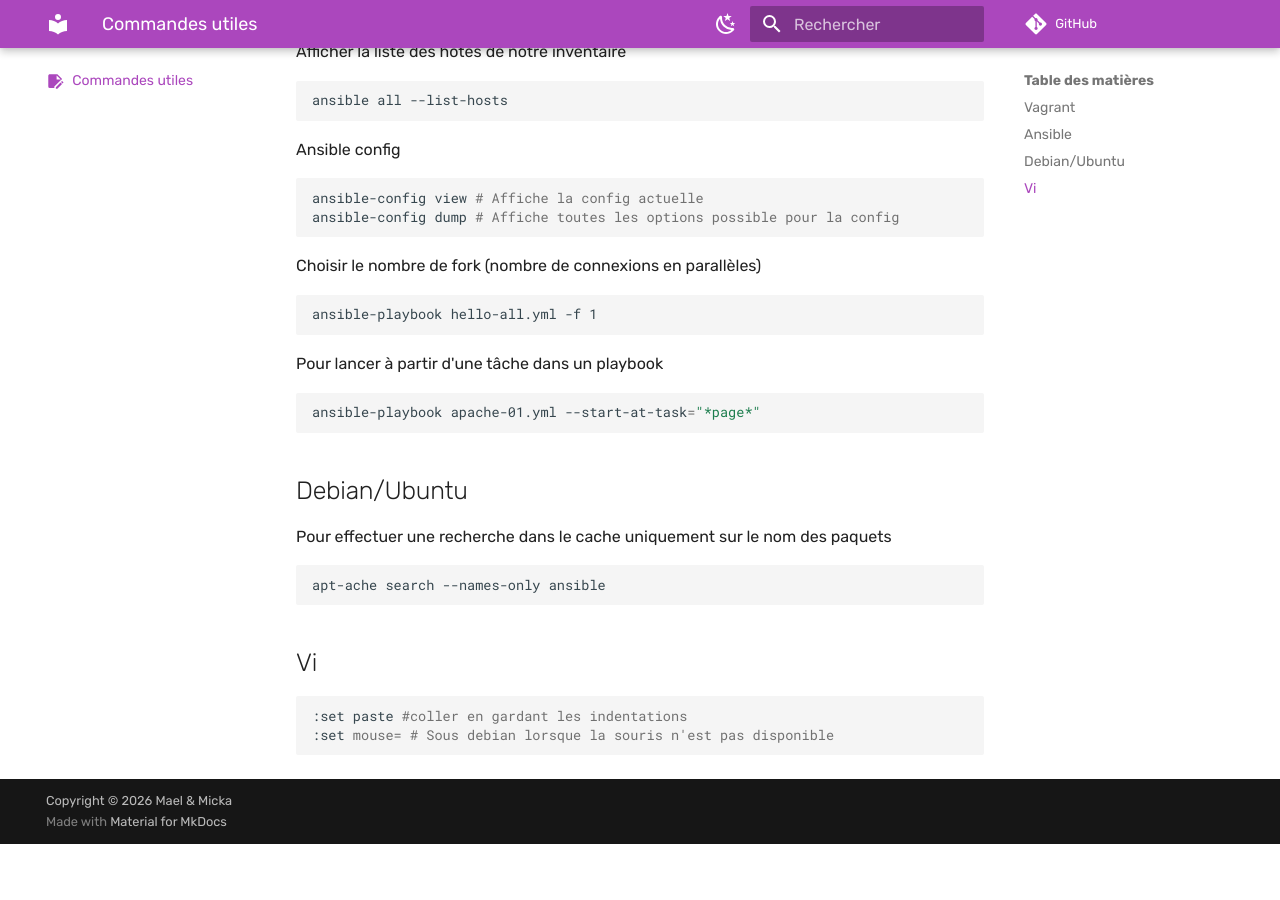
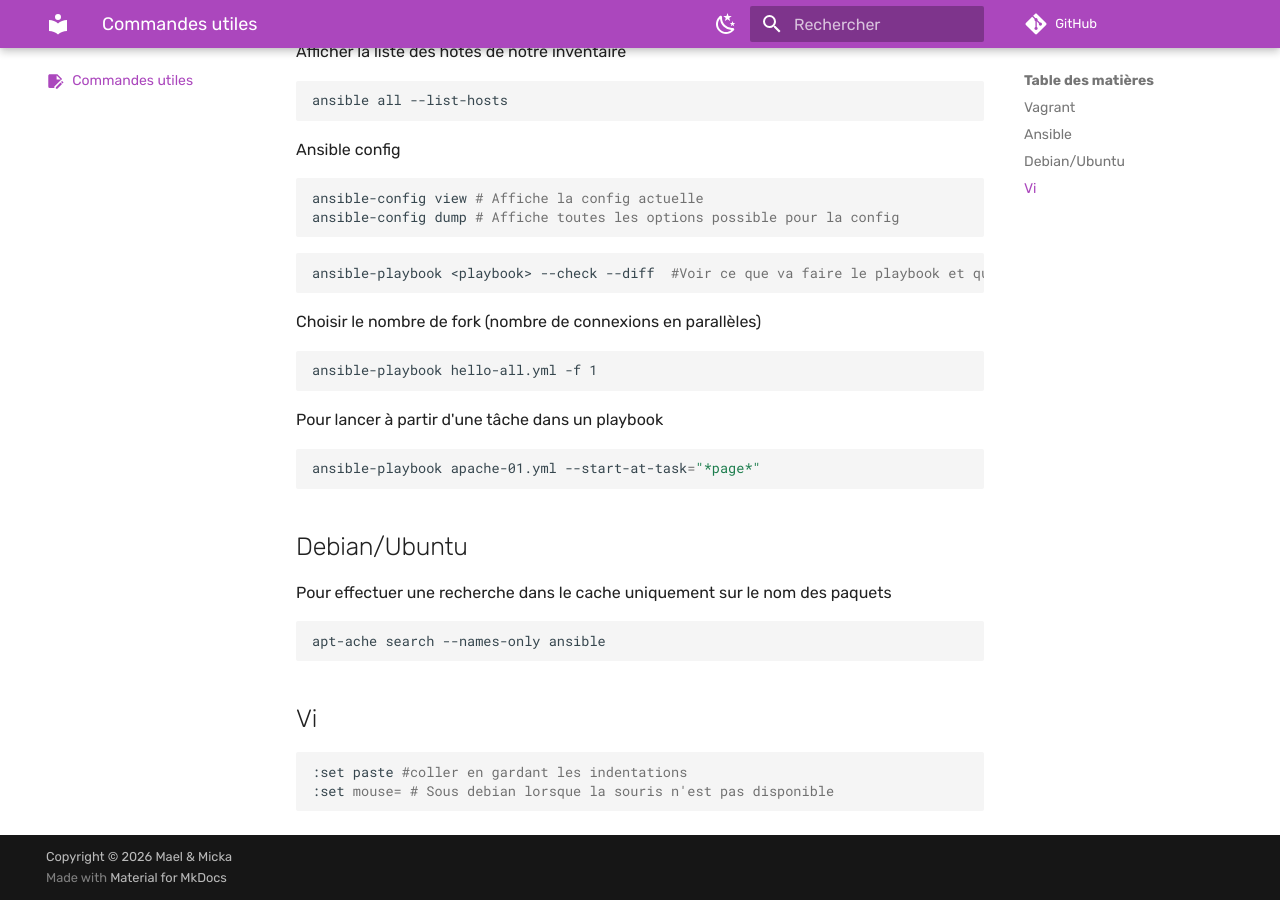
Before and after one commit to saiqo/ansible-kovacs, an MkDocs documentation site: the page built from docs/commandes_utiles.md, in a window 1280 px wide and 900 px high, scrolled down 629 px. Built offline with MkDocs 1.6.1 and Material for MkDocs 9.7.7, drawn with Linux system fonts in a browser that asks for light colours; comment, search, counter and statistics services are not loaded; before the commit the page ends 1473 px from its top, so only the background shows below that.

Commit message:
Check et diff

````diff
--- a/docs/commandes_utiles.md
+++ b/docs/commandes_utiles.md
@@ -34,6 +34,10 @@ ansible-config dump # Affiche toutes les options possible pour la config
 
 ```
 
+``` bash
+ansible-playbook <playbook> --check --diff  #Voir ce que va faire le playbook et qu'est ce que ça change
+```
+
 Choisir le nombre de fork (nombre de connexions en parallèles)
 ```
 ansible-playbook hello-all.yml -f 1
````
